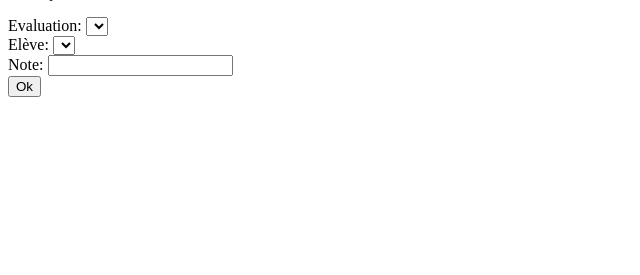
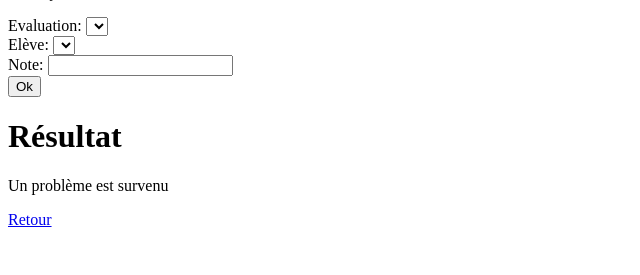
Before and after one commit to dmitrimeili/ICT-151-DMI, a PHP site: page /deconfinement/Preparation/DefisGifi/index.php in a window 1280 px wide. Shown: the part 25-300 px from the top of the page, without its empty margins (0-640 px from the left). Run offline with PHP 8.4, Linux system fonts and the light colour scheme; data that the repository does not hold is empty.

Commit message:
Update index.php

```diff
--- a/deconfinement/Preparation/DefisGifi/index.php
+++ b/deconfinement/Preparation/DefisGifi/index.php
@@ -16,6 +16,7 @@ if (isset($_POST["store"])) {
         ]);
 }
 
+// Lire les données dont la vue aura besoin pour créer le formulaire
 $students = selectMany("Select * from person where role=0", []);
 $evals = selectMany("Select testDescription, moduleShortName from evaluation
 	inner join moduleinstance on fkModuleInstance = idModuleInstance
@@ -42,5 +43,17 @@ $evals = selectMany("Select testDescription, moduleShortName from evaluation
         Note: <input type="text" name="gradeValue">
         <br>
         <input type="submit" name="store" value="Ok">
+
+        <h1>Résultat</h1>
+        <?php if ($newGrade > 0) { // La note a pu être créée puisqu'on a reçu un id en retour ?>
+            <div>
+                <p>La note ajoutée a l'id: <?= $newGrade ?></p>
+            </div>
+        <?php } else { ?>
+            <div>
+                <p>Un problème est survenu</p>
+            </div>
+        <?php } ?>
+        <a href="/">Retour</a>
     </form>
 </div>
```
